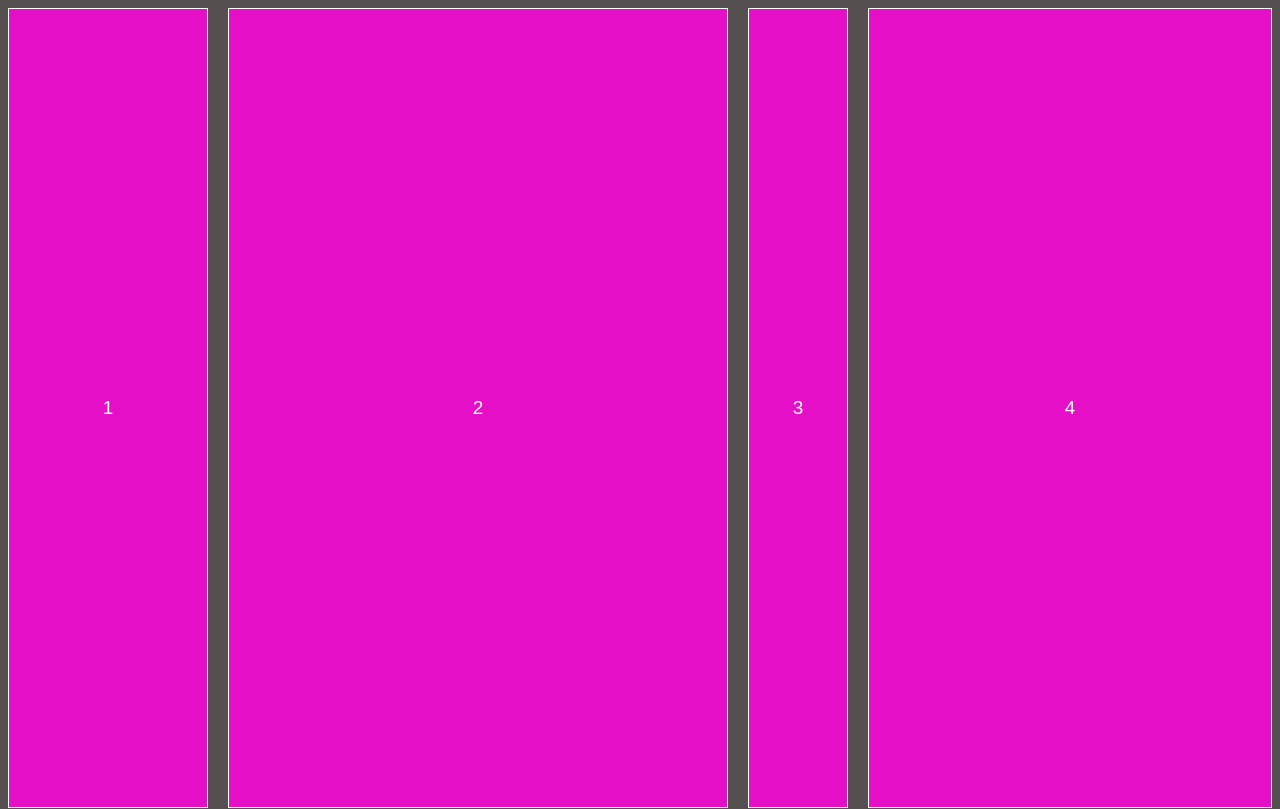
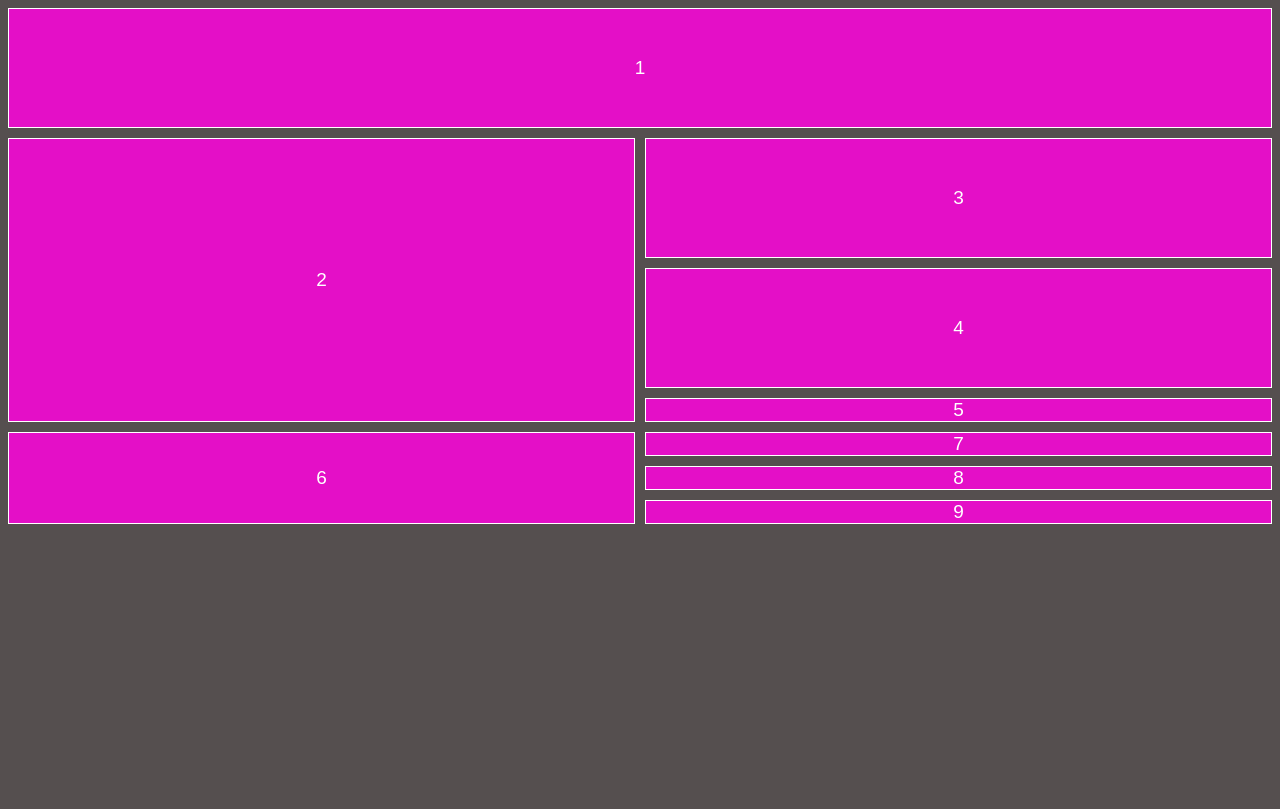
Before and after one commit to BFTerry/js_project2, a plain HTML site: page index.html in a window 1280 px wide. Shown: the top 809 px of the page. Drawn offline with Linux system fonts and the light colour scheme.

Commit message:
Add files via upload

```diff
--- a/index.html
+++ b/index.html
@@ -10,15 +10,19 @@
 <body>
 
     <div class="grid">
-        <div class="item">1</div>
-        <div class="item">2</div>
-        <div class="item">3</div>
-        <div class="item">4</div>
-        <div class="item">5</div>
-        <div class="item">6</div>
-        <div class="item">7</div>
-        <div class="item">8</div>
+
+            <div class="item item1">1</div>
+            <div class="item item2">2</div>
+            <div class="item">3</div>
+            <div class="item">4</div>
+            <div class="item">5</div>
+            <div class="item item6">6</div>
+            <div class="item">7</div>
+            <div class="item">8</div>
+            <div class="item">9</div>
+
     </div>
+
 
 </body>
 </html>
--- a/style.css
+++ b/style.css
@@ -22,10 +22,23 @@ html {
 }
 
 .grid {
+
     display: grid;
-    grid-template-columns: 200px 500px 100px auto;
-    grid-gap: 20px;
-    grid-template-rows: 100vh 30vh;
+    grid-gap: 10px;
+    grid-template-columns: repeat(2, auto);
+    grid-template-rows: repeat(3,15vh);
+}
+
+.item1 {
+    grid-column: span 2;
+}
+
+.item2 {
+    grid-row: span 3;
+}
+
+.item6 {
+    grid-row: span 3;
 }
 
 @media only screen and (max-width: 950px) {
@@ -35,7 +48,7 @@ html {
     }
 }
 
-@media only screen and (max-width: 550px) {
+@media only screen and (max-width: 650px) {
     .grid {
         grid-template-columns: auto;
         grid-template-rows: repeat(9,40vh);
```
